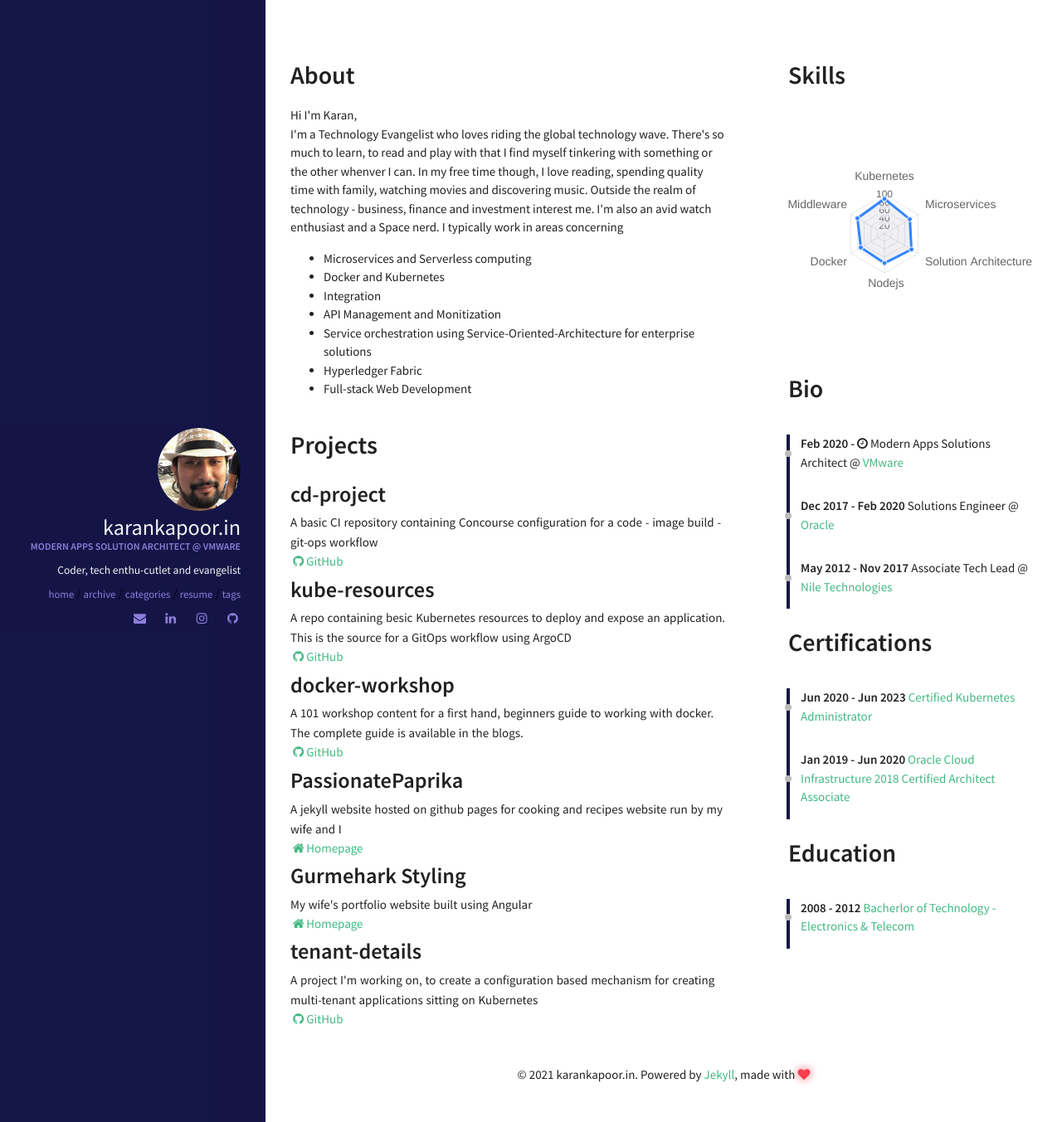
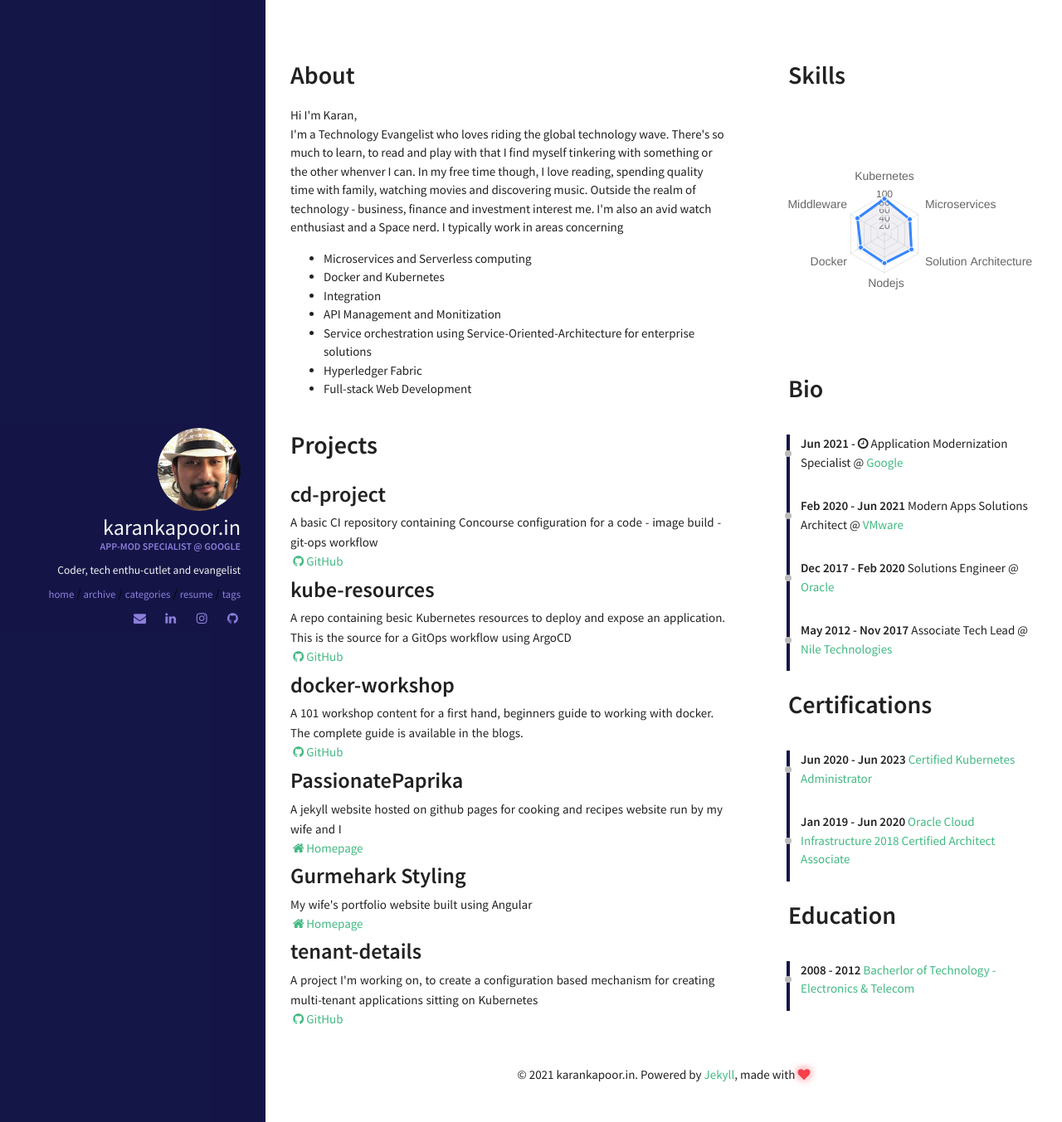
Before and after one commit to karan-kapoor90/karankapoor.in, a Jekyll site: the page built from resume.html, in a window 1280 px wide. Shown: the whole page at 83% size. Built offline with Jekyll 4.4.1, drawn with Linux system fonts in a browser that asks for light colours; nearby versions of some CDN libraries.

Commit message:
Updated to Google

```diff
--- a/_config.yml
+++ b/_config.yml
@@ -35,7 +35,7 @@ kramdown:
 owner:
   name: karankapoor.in
   avatar: me.jpg
-  job: "Modern Apps Solution Architect @ VMware"
+  job: "App-Mod Specialist @ Google"
   bio: "Coder, tech enthu-cutlet and evangelist"
   email: karan.kapoor.work@gmail.com
   disqus-shortname:
--- a/_data/index/careers.yml
+++ b/_data/index/careers.yml
@@ -1,8 +1,13 @@
 # careers section data
 # if you don't have language feature(language.yml is empty), ignore "i18n" items
+- name: Google
+  link: https://cloud.google.com/solutions/application-modernization
+  date: Jun 2021 - <i class="fa fa-clock-o" aria-hidden="true" title="Until Now"></i>
+  job: Application Modernization Specialist
+
 - name: VMware
   link: http://tanzu.vmware.com/
-  date: Feb 2020 - <i class="fa fa-clock-o" aria-hidden="true" title="Until Now"></i>
+  date: Feb 2020 - Jun 2021
   job: Modern Apps Solutions Architect
 
 - name: Oracle
```
